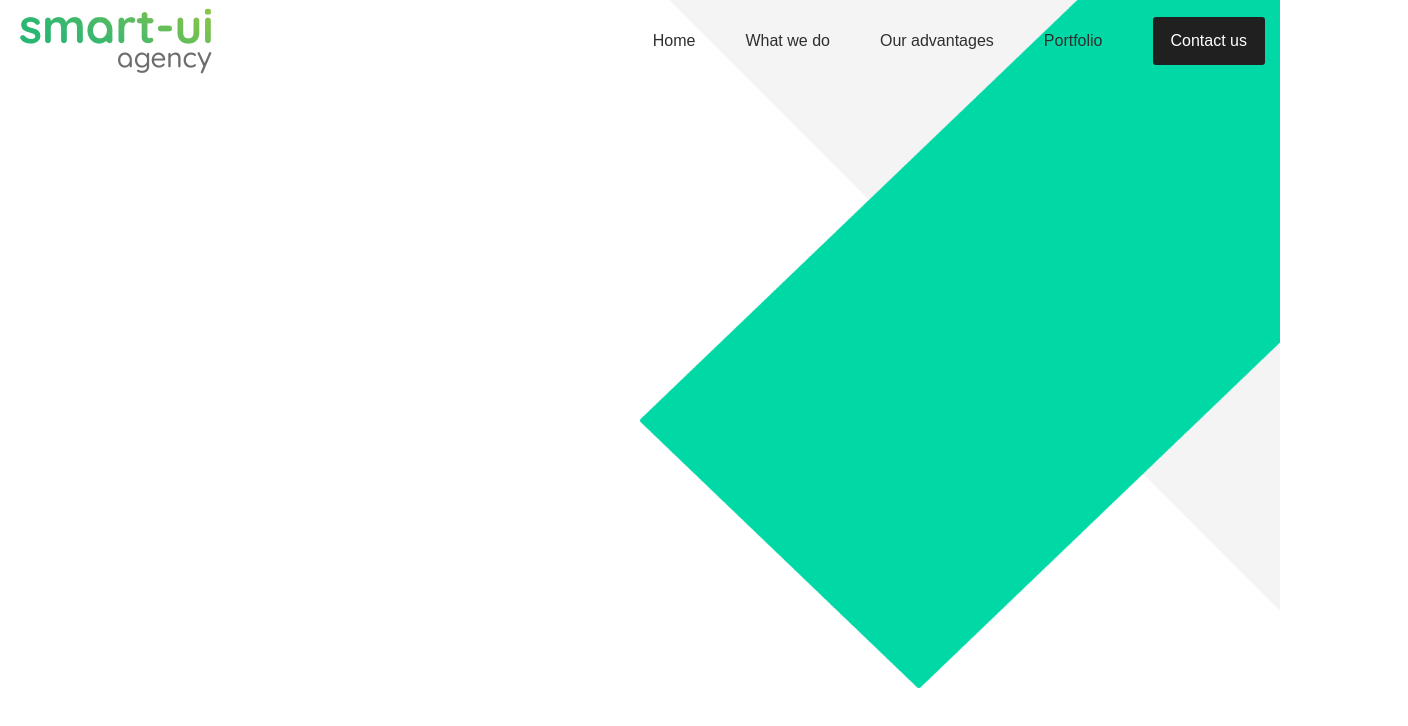
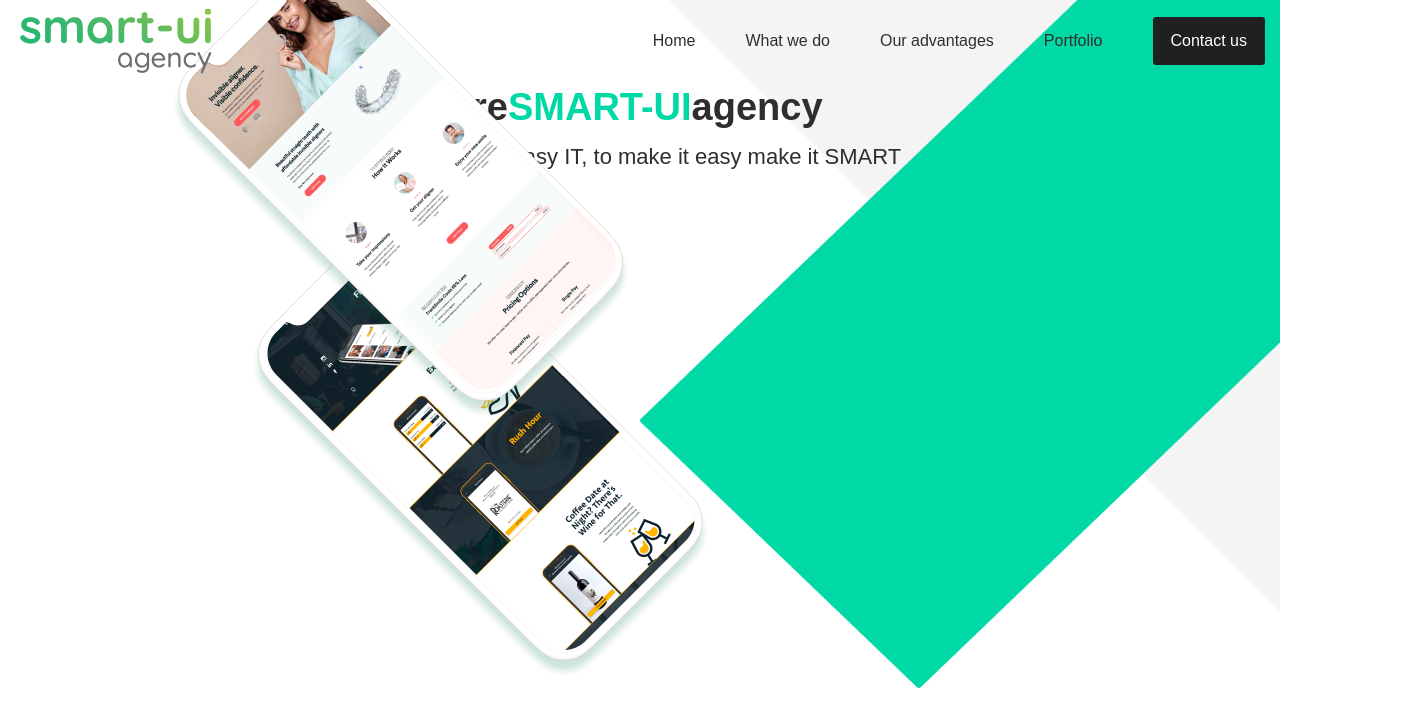
Before and after one commit to Shangria/Smart-ui, a React (Create React App) app in the folder smart-ui-pj/: page / in a window 1280 px wide. Shown: the top 726 px of the page, 1408 px wide, since content can reach past the window. Built offline with nearby package versions, Linux system fonts and the light colour scheme.

Commit message:
hero added

```diff
--- /dev/null
+++ b/smart-ui-pj/src/Components/ButtonElement.js
@@ -0,0 +1,19 @@
+import styled from 'styled-components';
+import {Link} from 'react-scroll';
+import {variables} from "../Variables";
+
+export const Button = styled(Link)`
+  padding: 12px 18px;
+  color: ${variables.mainBg};
+  background-color: ${prop => prop.background};
+  border-radius: 3px;
+  transition: .3s background;
+  cursor: pointer;
+
+  &:hover {
+    background-color: ${prop => prop.backgroundhover};
+    color: ${prop => prop.colorhover};
+    border: 1px solid #fff;
+    box-shadow: 4px 4px 10px rgb(170 170 170 / 80%);
+  }
+`;
--- a/smart-ui-pj/src/Components/Header/HeaderElements.js
+++ b/smart-ui-pj/src/Components/Header/HeaderElements.js
@@ -20,9 +20,9 @@
   display: flex;
   z-index: 1;
   width: 100%;
-  max-width: 1310px;
+  max-width: calc(1310px - 15px);
   justify-content: space-between;
-  padding: 0 15px 0 15px;
+  padding: 0 15px;
 `;
 
 export const NavLogoContainer = styled(LinkR)`
--- a/smart-ui-pj/src/Components/HeroSection/HeroData.js
+++ b/smart-ui-pj/src/Components/HeroSection/HeroData.js
@@ -1,9 +1,13 @@
 import Bg1 from '../../Images/bg-1.png';
 import Bg2 from '../../Images/bg-2.png';
 import Bg3 from '../../Images/bg-3.png';
+import Phone1 from '../../Images/phone-1.png';
+import Phone2 from '../../Images/phone-2.png';
 
 export const heroDataImg={
     bg1: Bg1,
     bg2: Bg2,
     bg3: Bg3,
+    phone1: Phone1,
+    phone2: Phone2,
 };
--- a/smart-ui-pj/src/Components/HeroSection/HeroElements.js
+++ b/smart-ui-pj/src/Components/HeroSection/HeroElements.js
@@ -5,14 +5,14 @@
 export const HeroContainer = styled.section`
   position: relative;
   z-index: 1;
-  top: -100px
-`
+  top: -100px;
+  display: flex;
+  justify-content: center;
+`;
 
 export const HeroBg = styled.div`
   position: absolute;
-  top: 0;
   right: 0;
-  bottom: 0;
   left: 0;
   min-height: 100vh;
   background-image: url(${heroDataImg.bg2}), url(${heroDataImg.bg1});
@@ -20,17 +20,83 @@
   background-position: 100% 0;
   background-size: 50%;
   mix-blend-mode: multiply;
-}`
-export const HeroEl = styled.div`
+
+  @media screen and (max-width: ${variables.desktopMin}) {
+    background-size: 80%;
+  }
+}`;
+
+export const HeroTriangle = styled.div`
   @media screen and (min-width: ${variables.wideScreenXl}) {
     display: block;
     position: absolute;
     background-image: url(${heroDataImg.bg3});
     background-repeat: no-repeat;
+    background-size: 15%;
     z-index: 0;
     width: 100%;
     height: 100%;
-    top: 30%;
+    top: 25%;
     left: 0;
   }
 `;
+
+export const HeroContent = styled.div`
+  display: flex;
+  flex-direction: row;
+  position: absolute;
+  justify-content: center;
+  align-items: center;
+  max-width: calc(1310px - 15px);
+  width: 100%;
+`;
+
+export const HeroTitleContainer = styled.div`
+  transform: translate(25%, 50%);
+  display: flex;
+  flex-direction: column;
+  flex-basis: 80%;
+  align-self: start;
+`;
+
+export const HeroTitle = styled.h1`
+  font-weight: 600;
+  font-size: 38px;
+  padding-bottom: 15px;
+  line-height: 1.1;
+`;
+
+export const HeroTitleSmart = styled.span`
+  color: ${variables.accentColor};
+`;
+
+export const HeroSubTitle = styled.p`
+  max-width: 600px;
+  font-weight: 500;
+  font-size: 22px;
+  padding-bottom: 60px;
+  @media screen and(max-width: ${variables.desktopMin}) {
+    font-size: 36px;
+  }
+`;
+
+export const HeroBtnWrapper = styled.div`
+  padding-bottom: 30px;
+  @media screen and(max-width: ${variables.tabletMin}) {
+    padding-bottom: 80px;
+  }
+`;
+
+export const HeroImagesContainer = styled.div`
+  display: flex;
+`;
+export const HeroImgWrapUp = styled.div`
+  position: absolute;
+  top: 235px;
+  left: 240px;
+`;
+export const HeroImgWrapDown = styled.div`
+  position: absolute;
+  top: -40px;
+  left: 163px;
+`;
--- /dev/null
+++ b/smart-ui-pj/src/Components/HeroSection/HeroImg.js
@@ -0,0 +1,9 @@
+import React from "react";
+
+const HeroImg = ({img}) => {
+    return (
+        <img src={img} alt="phone"/>
+    )
+};
+
+export default HeroImg;
--- a/smart-ui-pj/src/Components/HeroSection/index.js
+++ b/smart-ui-pj/src/Components/HeroSection/index.js
@@ -1,19 +1,61 @@
 import React from "react";
+import {Button} from '../ButtonElement';
+import {variables} from "../../Variables";
 import {
     HeroContainer,
     HeroBg,
-    HeroEl
+    HeroTriangle,
+    HeroBtnWrapper,
+    HeroContent,
+    HeroSubTitle,
+    HeroTitle,
+    HeroTitleContainer,
+    HeroTitleSmart,
+    HeroImagesContainer,
+    HeroImgWrapUp,
+    HeroImgWrapDown,
 } from "./HeroElements";
+import {heroDataImg} from "./HeroData";
+import HeroImg from './HeroImg';
+
 
 const HeroSection = () => {
     return (
         <HeroContainer id="home">
             <HeroBg>
-<HeroEl/>
+                <HeroTriangle/>
             </HeroBg>
+            <HeroContent>
+                <HeroTitleContainer>
+                    <HeroTitle>We are
+                        <HeroTitleSmart>
+                            SMART-UI
+                        </HeroTitleSmart>
+                        agency
+                    </HeroTitle>
+                    <HeroSubTitle>You deserve easy IT, to make it easy make it SMART</HeroSubTitle>
+                    <HeroBtnWrapper>
+                        <Button
+                            to='findMore'
+                            background={variables.accentColor}
+                            backgroundhover={variables.mainBg}
+                            colorhover={variables.accentColor}
+                        >
+                            Find more</Button>
+                    </HeroBtnWrapper>
+                </HeroTitleContainer>
+                <HeroImagesContainer>
+                    <HeroImgWrapUp>
+                        <HeroImg img={heroDataImg.phone2}/>
+                    </HeroImgWrapUp>
+                    <HeroImgWrapDown>
+                        <HeroImg img={heroDataImg.phone1}/>
+                    </HeroImgWrapDown>
+                </HeroImagesContainer>
+            </HeroContent>
 
         </HeroContainer>
-    )
+    );
+};
 
-}
 export default HeroSection;
--- a/smart-ui-pj/src/Components/Sidebar/index.js
+++ b/smart-ui-pj/src/Components/Sidebar/index.js
@@ -12,7 +12,7 @@
 } from "./SidebarElements";
 
 const Sidebar = ({isOpen, toggle}) => {
-    console.log(isOpen)
+
     return (
         <SidebarContainer isOpen={isOpen} onClick={toggle}>
             <Icon onClick={toggle}>
```
Also changed, not shown: smart-ui-pj/src/Images/phone-1.png (added), smart-ui-pj/src/Images/phone-2.png (added).
